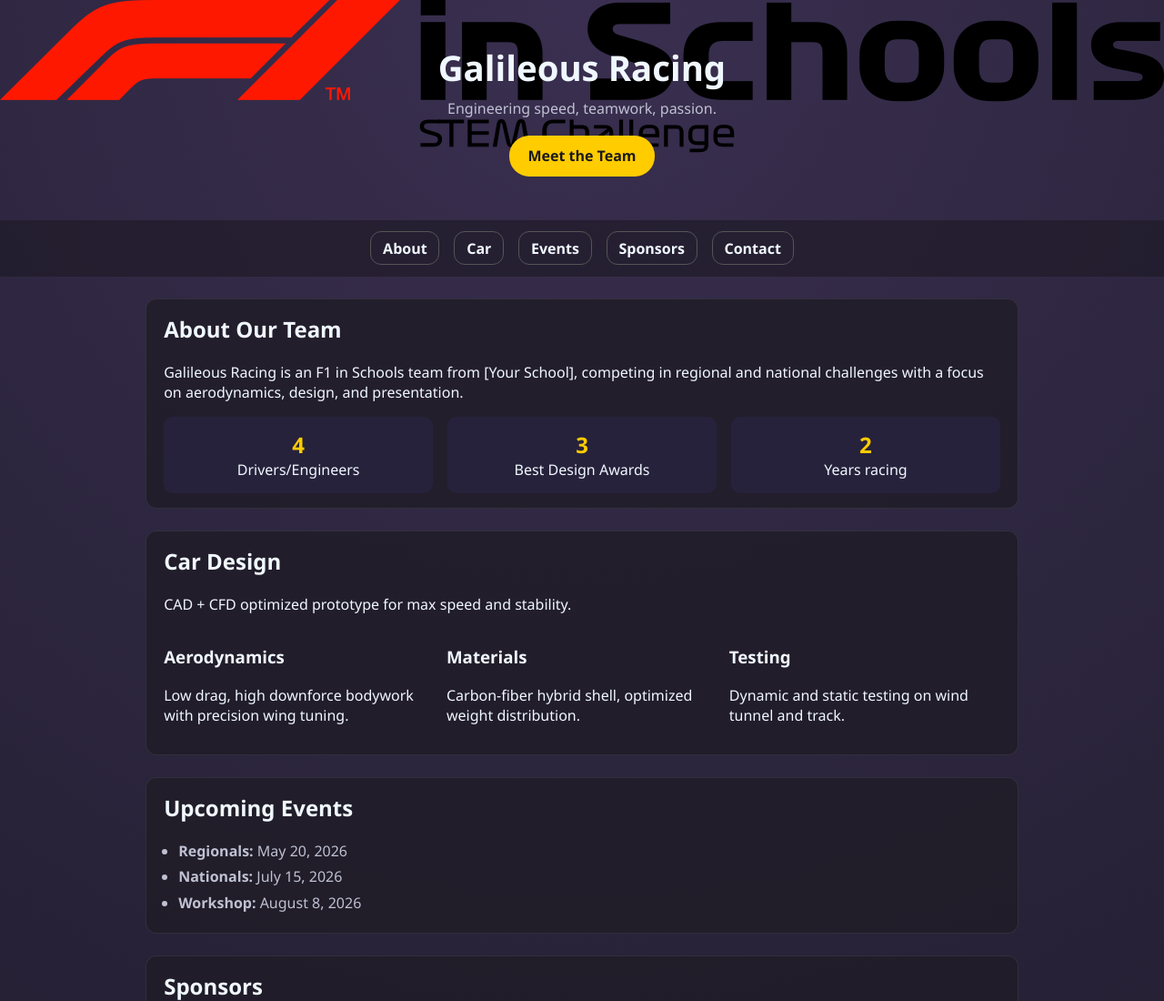
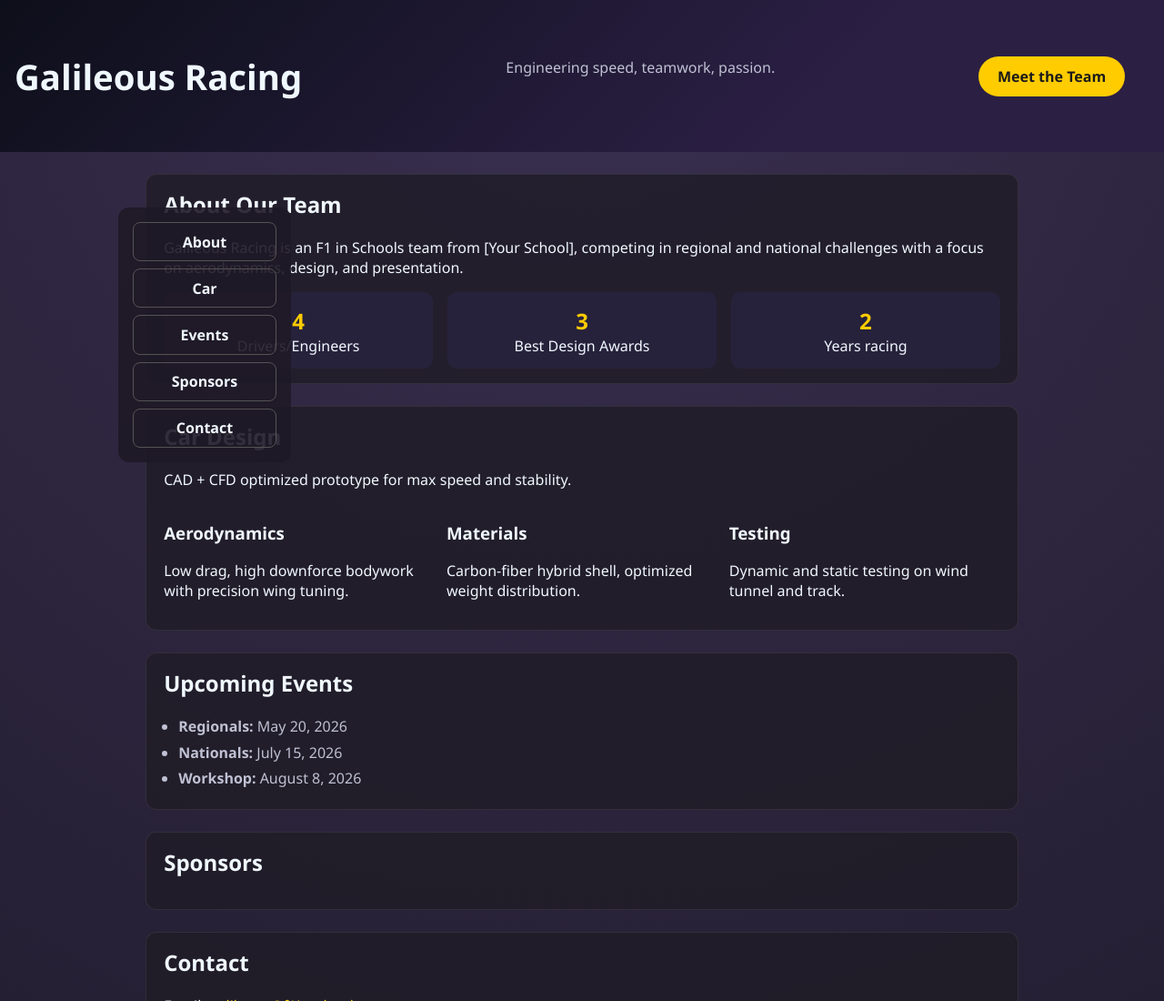
Before and after one commit to goldenboys2011/Galilaous-Racing-F1-Web, a plain HTML site: page index.html in a window 1280 px wide. Shown: the top 1100 px of the page at 91% size. Drawn offline with Linux system fonts and the light colour scheme.

Commit message:
Refactor CSS for hero and navigation sections
Updated hero section layout and navigation styles.

```diff
--- a/style.css
+++ b/style.css
@@ -21,14 +21,19 @@
 
 .hero {
   background: linear-gradient(135deg, #0d0f1a 0%, #2b1f44 70%);
-  background-image: url("./assets/banner.png");
   background-repeat: no-repeat;
   background-size: contain;
   /* background-size: cover; */
-  padding: 3rem 1rem;
-  text-align: center;
+  padding: 2rem 1rem;
 }
-.hero-inner h1 { margin: 0 0 .5rem; font-size: 2.4rem; }
+
+.hero-inner {
+  display: flex;
+  align-items: center;
+  gap: 13rem; /* Adds space between texts and image */
+}
+
+.hero-inner h1 { font-size: 2.4rem; }
 .hero-inner p { margin: 0 1rem 1.2rem; color: var(--muted); }
 
 .btn {
@@ -42,20 +47,36 @@
 .btn:hover { opacity: .88; }
 
 .main-nav {
+  position: absolute;
+  left: 130px;
+  top: 46%;
+  transform: translateY(-50%);
   display: flex;
-  justify-content: center;
-  gap: 1rem;
-  padding: .8rem;
-  background: rgba(30, 25, 38, .65);
+  flex-direction: column;
+  gap: 0.5rem;
+  padding: 1rem;
+  background: rgba(30, 25, 38, 0.9);
+  border-radius: 12px;
+  width: 190px;
+  z-index: 100;
+  width: 190px;
+  z-index: 100;
 }
 .main-nav a {
   color: var(--text);
   border: 1px solid #555;
-  border-radius: 12px;
-  padding: .4rem .8rem;
+  border-radius: 8px;
+  padding: 0.6rem 1rem;
   font-weight: 600;
+  text-align: center;
+  display: block;
 }
 .main-nav a:hover { background: rgba(255,204,0,.12); }
+
+.main-nav h2 {
+  margin: 0 1.5rem 0.5rem;
+  font-size: 1.2rem;
+}
 
 .section {
   max-width: 960px;
@@ -98,3 +119,14 @@
   color: #9baac0;
   border-top: 1px solid rgba(255,255,255,.08);
 }
+
+#headerIcon {
+  display: flex;
+  margin-left: 30%;
+}
+
+
+#racingText {
+  display: flex;
+  margin-left: 5rem;
+}
```
